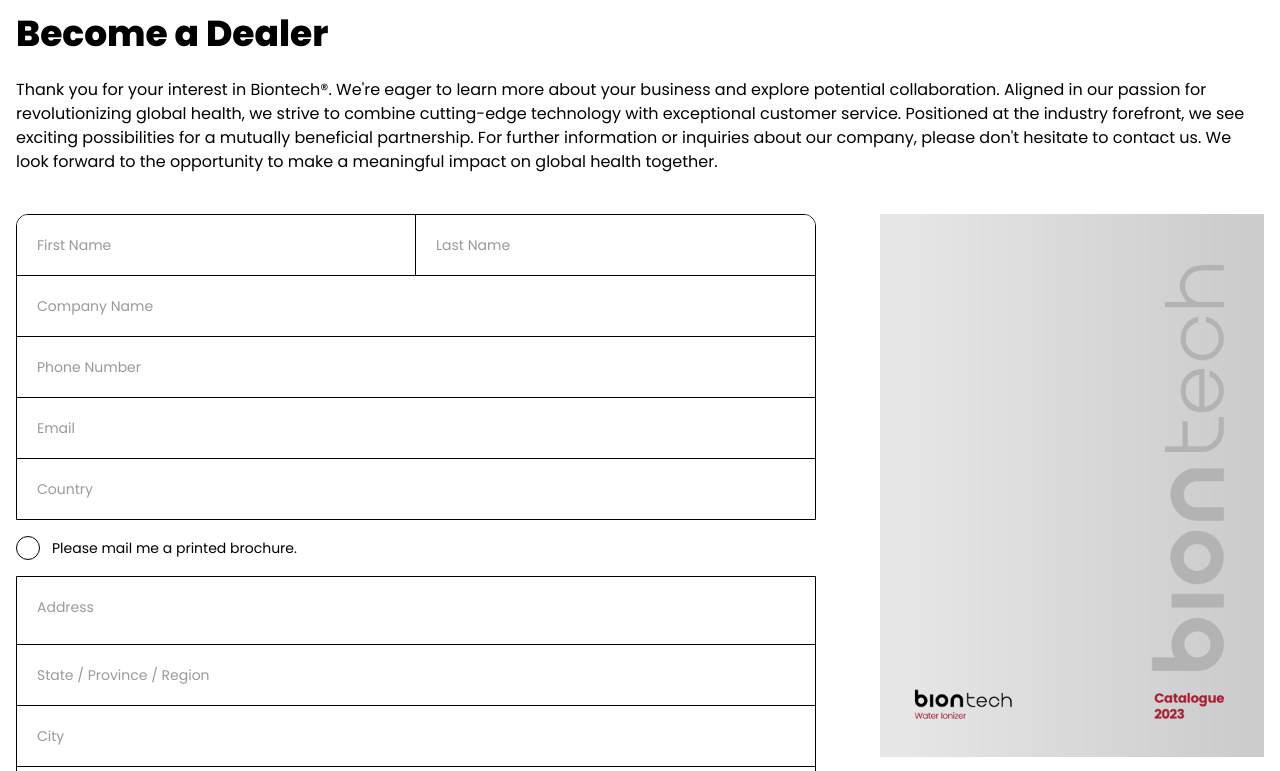
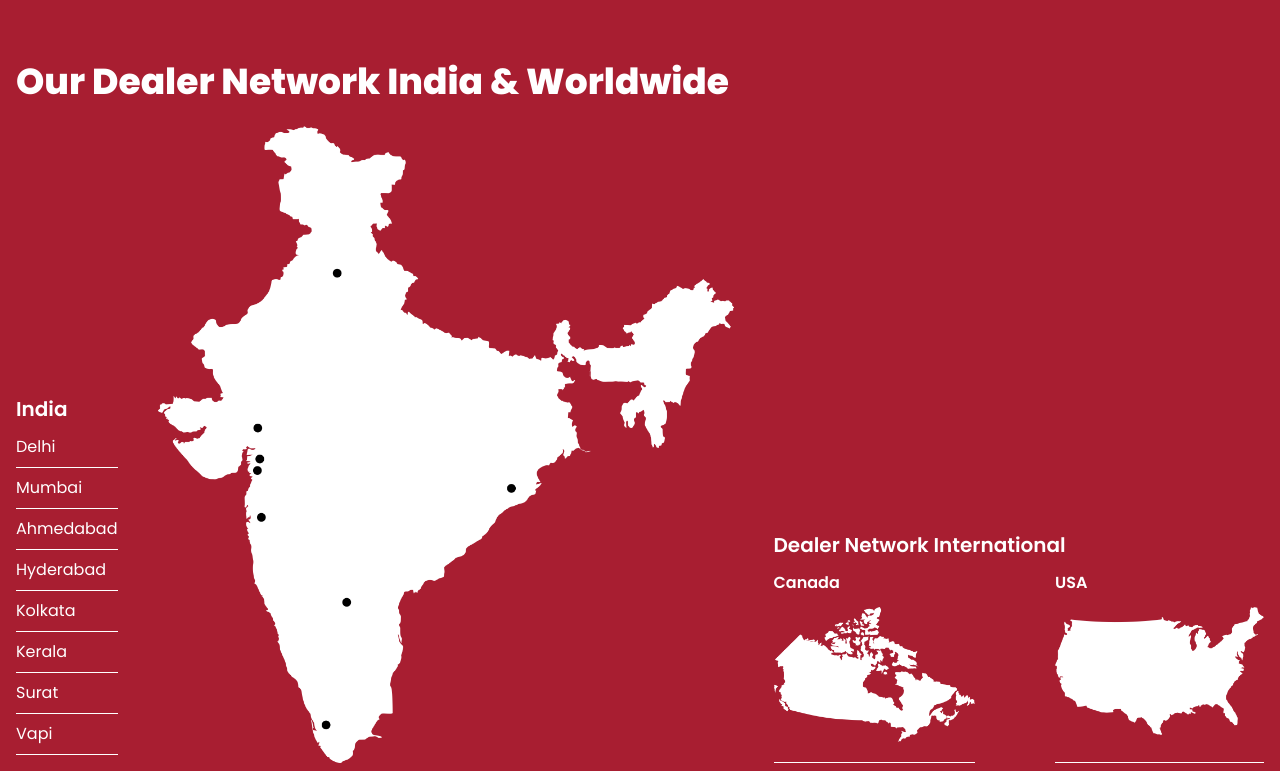
Before and after one commit to sujitHirapara/Biontech-Website, a website: page public/dealership.html in a window 1280 px wide. Shown: the part 850-1621 px from the top of the page. Drawn offline with nearby package versions, Linux system fonts and the light colour scheme.

Commit message:
Dealer and contact page changes updated

```diff
--- a/public/dealership.html
+++ b/public/dealership.html
@@ -81,19 +81,58 @@
         <section class="overflow-hidden max-sm:h-96 h-auto sm:min-h-screen relative flex items-end">
             <div class="overlay bg-black/20 w-full h-full absolute top-0 left-0 z-[1]"></div>
             <div class="bg-image absolute top-0 left-0 w-full h-full">
-                <img src="images/background/dealership-hero-bg.png" class="max-w-full w-full h-full object-cover max-md:object-bottom md:object-center" alt="">
+                <img src="images/background/dealership-hero-bg-2.png" class="max-w-full w-full h-full object-cover max-md:object-bottom md:object-center" alt="">
             </div>
             <div class="container relative z-10">
                 <div class="flex lg:items-end justify-between max-lg:flex-col pb-10 md:pb-20 gap-6">
                     <h1 class="text-2xl md:text-4xl font-semibold text-white !leading-snug shrink-0 max-w-sm xl:mb-32">Be a part of the Greater Good!</h1>
                     <div class="flex flex-wrap items-start md:items-center max-md:flex-col shrink-0 gap-3">
                         <div class="text-sm text-white">Brought to you in India by:</div>
-                        <img src="images/logo/footer-logo.png" class="max-h-14" alt="">
+                        <img src="images/logo/joystick-light-logo.png" class="max-h-14" alt="">
                     </div>
                 </div>
             </div>
         </section>
         <!-- Hero Section End -->
+
+        <!-- Map Section Start -->
+        <section class="section-padding bg-primary">
+            <div class="container">
+                <h2 class="section-heading text-white">Our Dealer Network India & Worldwide</h2>
+                <div class="flex max-md:flex-col md:items-end gap-10">
+                    <div class="text-white shrink">
+                        <h5 class="text-xl font-semibold mb-3">India</h5>
+                        <ul class="flex md:flex-col [&>li]:pb-2 [&>li]:mb-2 [&>li]:border-b [&>li]:border-white overflow-x-auto flex-nowrap max-md:gap-4">
+                            <li>Delhi</li>
+                            <li>Mumbai</li>
+                            <li>Ahmedabad</li>
+                            <li>Hyderabad</li>
+                            <li>Kolkata</li>
+                            <li>Kerala</li>
+                            <li>Surat</li>
+                            <li>Vapi</li>
+                        </ul>
+                    </div>
+                    <div class="w-full lg:max-w-md xl:max-w-xl grow">
+                        <img src="images/general/india-map.png" class="w-full" alt="">
+                    </div>
+                    <div class="text-white">
+                        <h5 class="text-xl font-semibold mb-3">Dealer Network International</h5>
+                        <div class="flex gap-6 md:gap-20">
+                            <div class="border-b border-white pb-5">
+                                <h6 class="text-base font-semibold mb-3">Canada</h6>
+                                <img src="images/general/canada-map.png" class="w-full" alt="">
+                            </div>
+                            <div class="border-b border-white pb-5">
+                                <h6 class="text-base font-semibold mb-3">USA</h6>
+                                <img src="images/general/usa-map.png" class="w-full" alt="">
+                            </div>
+                        </div>
+                    </div>
+                </div>
+            </div>
+        </section>
+        <!-- Map Section End -->
 
         <!-- Brochure Section Start -->
         <section class="section-sm-padding">
```
Also changed, not shown: public/contact.html (+1 -1 lines), public/css/app.css, public/images/general/canada-map.png (added), public/images/general/india-map.png (added), public/images/general/usa-map.png (added), 1 other file.
